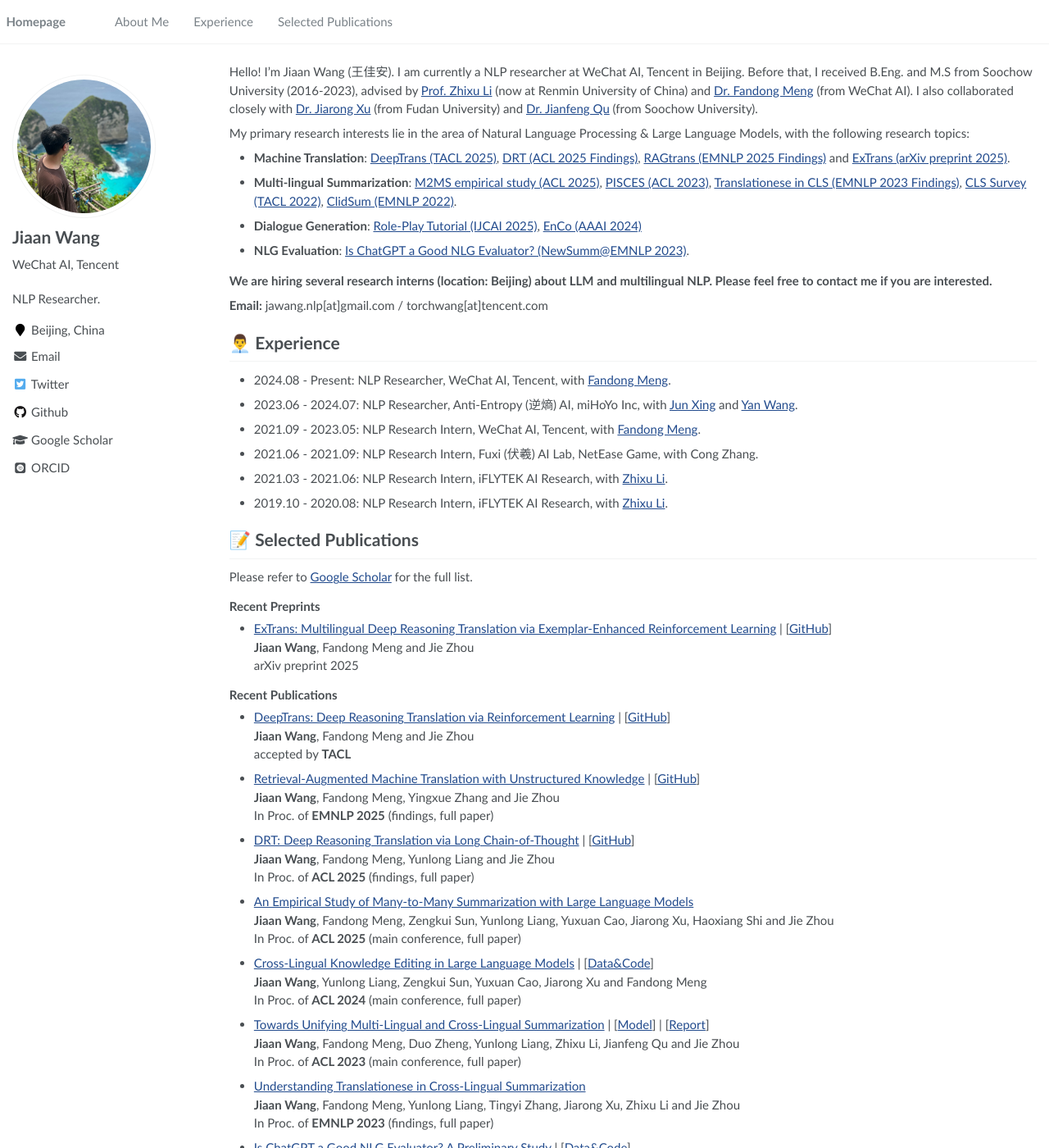
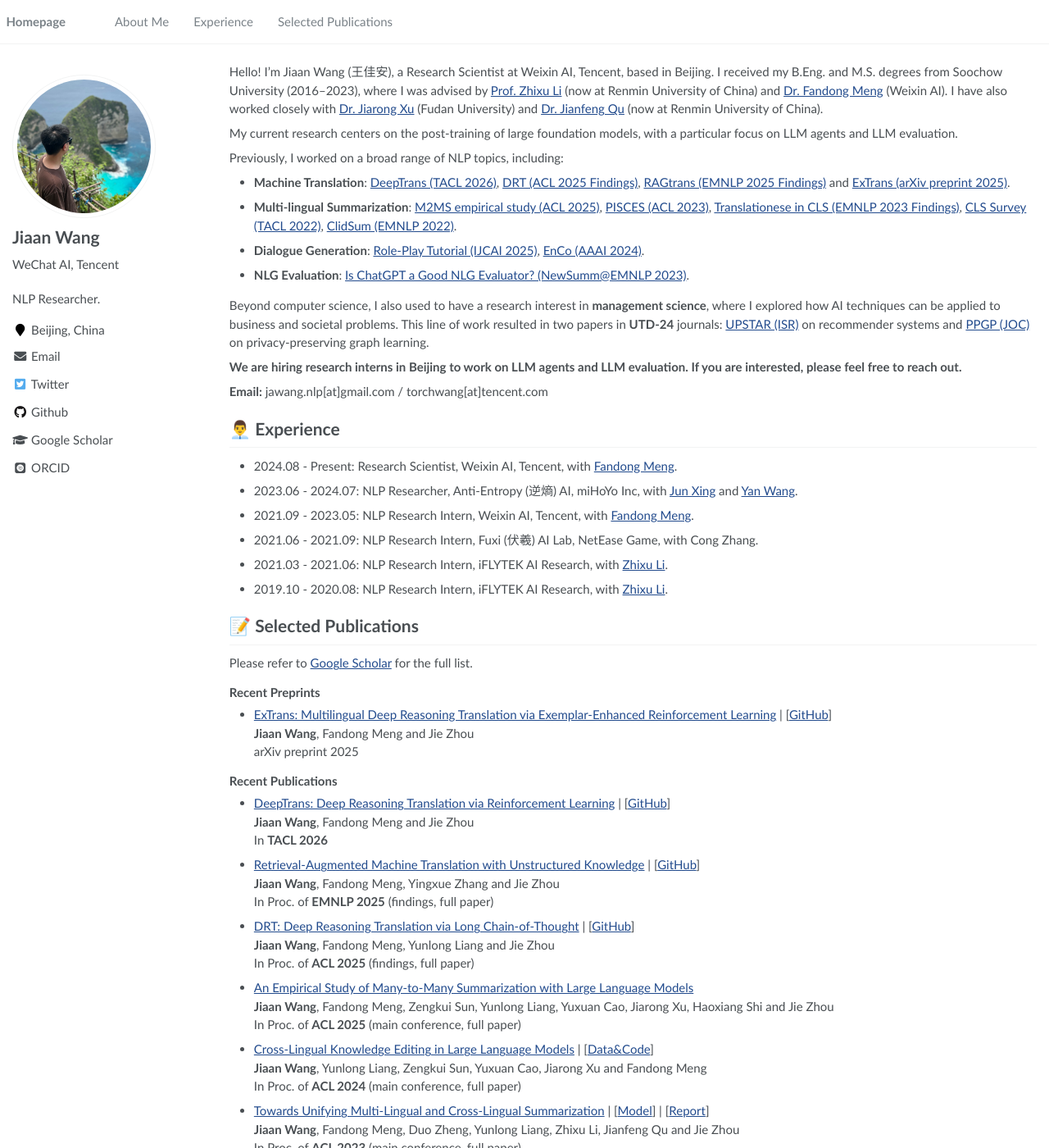
Before and after one commit to JiaanWang-academic/JiaanWang-academic.github.io, a Jekyll site: the page built from _pages/about.md, in a window 1280 px wide and 1400 px high. Shown: the whole window at 82% size. Built offline with Jekyll 4.4.1, drawn with Linux system fonts in a browser that asks for light colours; some web fonts are replaced; some of the changed text lies outside the part shown.

Commit message:
Update about.md

```diff
--- a/_pages/about.md
+++ b/_pages/about.md
@@ -10,23 +10,27 @@ redirect_from:
 
 <span class='anchor' id='about-me'></span>
 
-Hello! I'm Jiaan Wang (王佳安). I am currently a NLP researcher at WeChat AI, Tencent in Beijing. Before that, I received B.Eng. and M.S from Soochow University (2016-2023), advised by [Prof. Zhixu Li](https://sites.google.com/site/zhixuli) (now at Renmin University of China) and [Dr. Fandong Meng](http://fandongmeng.github.io/) (from WeChat AI). I also collaborated closely with [Dr. Jiarong Xu](https://galina0217.github.io/) (from Fudan University) and [Dr. Jianfeng Qu](https://scholar.google.com/citations?user=aTUbmccAAAAJ) (from Soochow University).
+Hello! I'm Jiaan Wang (王佳安), a Research Scientist at Weixin AI, Tencent, based in Beijing. I received my B.Eng. and M.S. degrees from Soochow University (2016–2023), where I was advised by [Prof. Zhixu Li](https://sites.google.com/site/zhixuli) (now at Renmin University of China) and [Dr. Fandong Meng](http://fandongmeng.github.io/) (Weixin AI). I have also worked closely with [Dr. Jiarong Xu](https://galina0217.github.io/) (Fudan University) and [Dr. Jianfeng Qu](https://scholar.google.com/citations?user=aTUbmccAAAAJ) (now at Renmin University of China).
 
-My primary research interests lie in the area of Natural Language Processing & Large Language Models, with the following research topics:
-- **Machine Translation**: [DeepTrans (TACL 2025)](https://arxiv.org/abs/2504.10187), [DRT (ACL 2025 Findings)](https://arxiv.org/abs/2412.17498), [RAGtrans (EMNLP 2025 Findings)](https://arxiv.org/abs/2412.04342) and [ExTrans (arXiv preprint 2025)](https://arxiv.org/abs/2505.12996).
+My current research centers on the post-training of large foundation models, with a particular focus on LLM agents and LLM evaluation.
+
+Previously, I worked on a broad range of NLP topics, including:
+- **Machine Translation**: [DeepTrans (TACL 2026)](https://arxiv.org/abs/2504.10187), [DRT (ACL 2025 Findings)](https://arxiv.org/abs/2412.17498), [RAGtrans (EMNLP 2025 Findings)](https://arxiv.org/abs/2412.04342) and [ExTrans (arXiv preprint 2025)](https://arxiv.org/abs/2505.12996).
 - **Multi-lingual Summarization**: [M2MS empirical study (ACL 2025)](https://arxiv.org/abs/2505.12983), [PISCES (ACL 2023)](https://arxiv.org/abs/2305.09220), [Translationese in CLS (EMNLP 2023 Findings)](https://arxiv.org/abs/2212.07220), [CLS Survey (TACL 2022)](https://arxiv.org/abs/2203.12515), [ClidSum (EMNLP 2022)](https://arxiv.org/abs/2202.05599).
-- **Dialogue Generation**: [Role-Play Tutorial (IJCAI 2025)](https://ijcai-roleplay.github.io/), [EnCo (AAAI 2024)](https://arxiv.org/abs/2401.04361)
+- **Dialogue Generation**: [Role-Play Tutorial (IJCAI 2025)](https://ijcai-roleplay.github.io/), [EnCo (AAAI 2024)](https://arxiv.org/abs/2401.04361).
 - **NLG Evaluation**: [Is ChatGPT a Good NLG Evaluator? (NewSumm@EMNLP 2023)](https://arxiv.org/abs/2303.04048).
 
-**We are hiring several research interns (location: Beijing) about LLM and multilingual NLP. Please feel free to contact me if you are interested.**
+Beyond computer science, I also used to have a research interest in **management science**, where I explored how AI techniques can be applied to business and societal problems. This line of work resulted in two papers in **UTD-24** journals: [UPSTAR (ISR)](https://pubsonline.informs.org/doi/abs/10.1287/isre.2024.1028) on recommender systems and [PPGP (JOC)](https://pubsonline.informs.org/doi/abs/10.1287/ijoc.2023.0115) on privacy-preserving graph learning.
+
+**We are hiring research interns in Beijing to work on LLM agents and LLM evaluation. If you are interested, please feel free to reach out.**
 
 **Email:** jawang.nlp[at]gmail.com / torchwang[at]tencent.com
 
 
 # 👨‍💼 Experience
-- 2024.08 - Present: NLP Researcher, WeChat AI, Tencent, with [Fandong Meng](https://fandongmeng.github.io/).
+- 2024.08 - Present: Research Scientist, Weixin AI, Tencent, with [Fandong Meng](https://fandongmeng.github.io/).
 - 2023.06 - 2024.07: NLP Researcher, Anti-Entropy (逆熵) AI, miHoYo Inc, with [Jun Xing](https://junxnui.github.io/) and [Yan Wang](https://libertywing.github.io/yanwang.github.io/).
-- 2021.09 - 2023.05: NLP Research Intern, WeChat AI, Tencent, with [Fandong Meng](https://fandongmeng.github.io/).
+- 2021.09 - 2023.05: NLP Research Intern, Weixin AI, Tencent, with [Fandong Meng](https://fandongmeng.github.io/).
 - 2021.06 - 2021.09: NLP Research Intern, Fuxi (伏羲) AI Lab, NetEase Game, with Cong Zhang.
 - 2021.03 - 2021.06: NLP Research Intern, iFLYTEK AI Research, with [Zhixu Li](https://sites.google.com/site/zhixuli).
 - 2019.10 - 2020.08: NLP Research Intern, iFLYTEK AI Research, with [Zhixu Li](https://sites.google.com/site/zhixuli).
@@ -45,7 +49,7 @@ arXiv preprint 2025
 ### Recent Publications
 + [DeepTrans: Deep Reasoning Translation via Reinforcement Learning](https://arxiv.org/abs/2504.10187) \| [[GitHub](https://github.com/krystalan/DRT)]
 **Jiaan Wang**, Fandong Meng and Jie Zhou
-accepted by **TACL**
+In **TACL 2026**
 + [Retrieval-Augmented Machine Translation with Unstructured Knowledge](https://arxiv.org/abs/2412.04342) \| [[GitHub](https://github.com/krystalan/RAGtrans)]
 **Jiaan Wang**, Fandong Meng, Yingxue Zhang and Jie Zhou
 In Proc. of **EMNLP 2025** (findings, full paper)
@@ -77,21 +81,27 @@ In Proc. of **EMNLP 2022** (main conference, full paper)
 **Jiaan Wang**, Jianfeng Qu, Kexin Wang, Zhixu Li, Wen Hua, Ximing Li and An Liu
 In Proc. of **AAAI 2024** (full paper)
 
+### Management Sciences
++ [A User Purchase Motivation-Aware Product Recommender System](https://pubsonline.informs.org/doi/abs/10.1287/isre.2024.1028)
+Jiarong Xu, **Jiaan Wang**, Hongzhe Zhang and Tian Lu
+In **Information Systems Research** (UTD-24 & FT-50)
++ [Toward Graph Data Collaboration in a Data-Sharing-Free Manner: A Novel Privacy-Preserving Graph Pre-training Model](https://pubsonline.informs.org/doi/abs/10.1287/ijoc.2023.0115)
+Jiarong Xu, **Jiaan Wang**, Zenan Zhou and Tian Lu
+In **INFORMS Journal on Computing** (UTD-24)
 
 
-# 🗞️ Teaching & Services
-- Area Chair: ACL Rolling Review (2024-2025), NeurIPS 2025, LREC 2026
+# 🗞️ Academic Services & Teaching
+- Area Chair: ACL Rolling Review (2024-2025), NeurIPS (2025-2026), LREC 2026
 - PC Member:
     - NLP Conference: ACL Rolling Review (2022-2025), ACL (2023-2025), EMNLP (2022-2025), NAACL (2024-2025), EACL 2024, COLING (2022, 2024, 2025), CoNLL (2023-2024)
-    - DM Conference: WWW (The Web Conf) 2026, KDD (2023, 2025), SIGIR 2025, WSDM 2026, SIGIR-AP 2025, SDM 2024
-    - AI/ML Conference: ICLR 2026, AAAI 2026, ICANN (2021, 2023), ICIRA 2023
+    - DM Conference: WWW (The Web Conf) 2026, KDD (2023, 2025), SIGIR 2025, WSDM (2026-2027), SIGIR-AP (2025-2026), SDM 2024
+    - AI/ML Conference: ICLR 2026, AAAI (2026-2027), ICANN (2021, 2023), ICIRA 2023
 - Journal Reviewer: Transactions on Machine Learning Research (TMLR), Journal of Artificial Intelligence Research (JAIR)
 - IJCAI 2025 Tutorial: [LLM-based Role-Playing from the Perspective of Hallucination](https://ijcai-roleplay.github.io/)
 
 
 # 🎖 Honors and Awards
 - [*2022.10*] China National Scholarship
-- [*2021.12*] CCKS Best Paper Nominee
 - [*2021.10*] China National Scholarship
 - [*2015*] Provincial First Prize at Chinese Mathematics Olympiad (Rank: 42<sup>nd</sup> in Shaanxi province)
 - [*2014*] Provincial First Prize at Chinese Mathematics Olympiad (Rank: 16<sup>th</sup> in Shaanxi province)
```
Also changed, not shown: other parts of _pages/about.md (+1 -1 lines).
